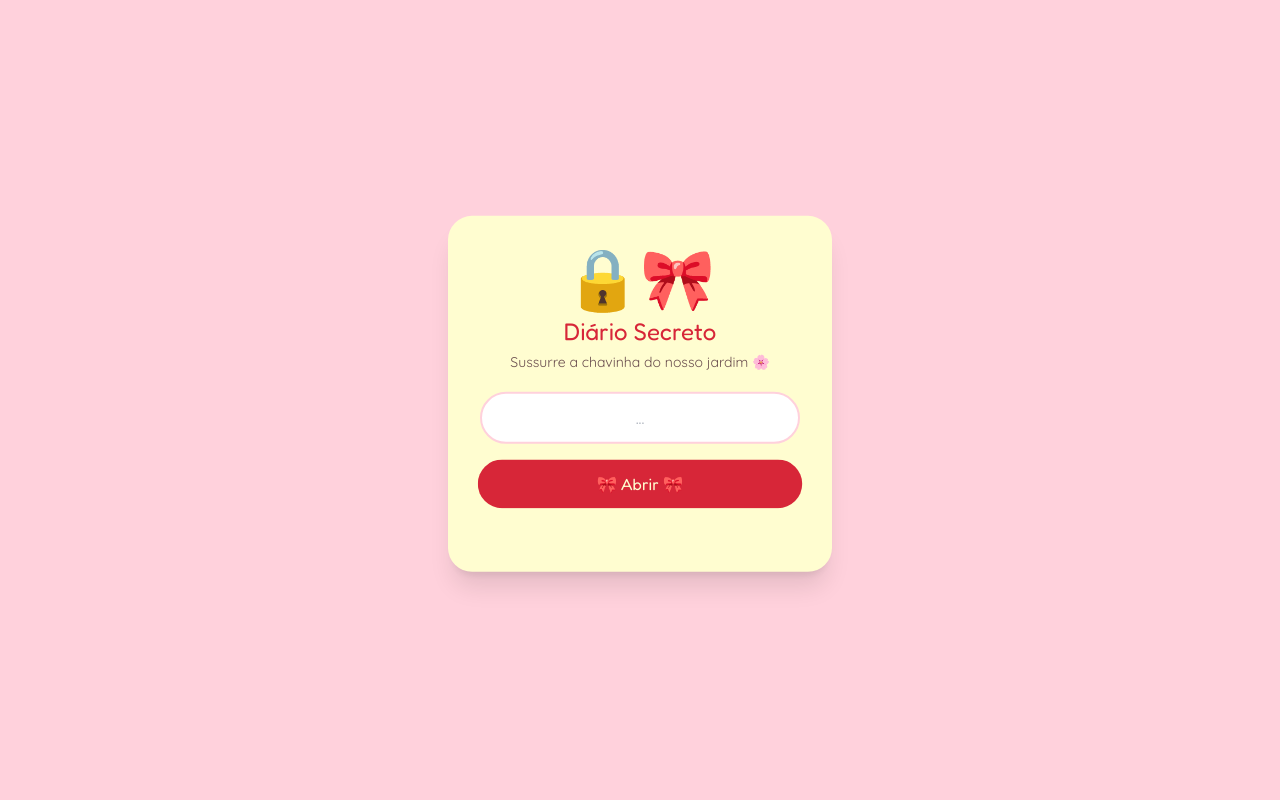
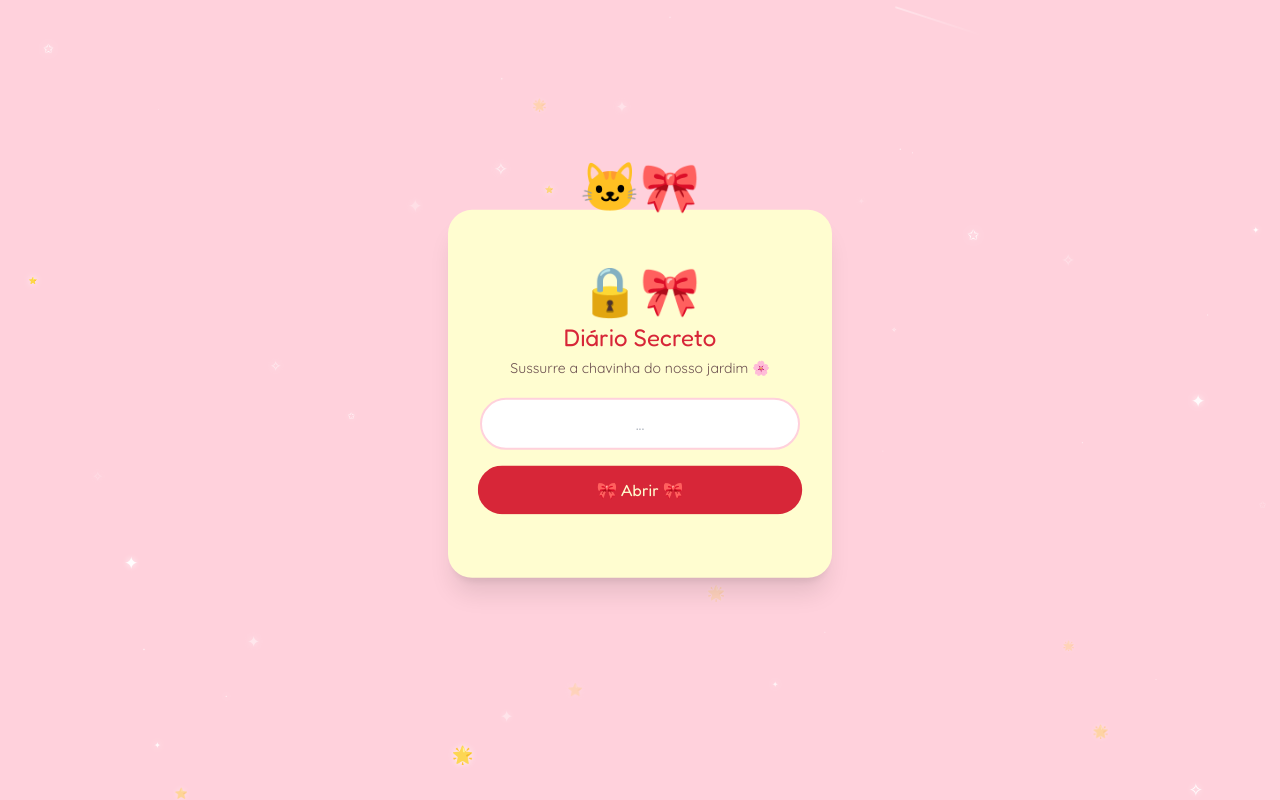
Before and after one commit to LowM1nt/nosso-cantinho, a website with bundled scripts: page index.html in a window 1280 px wide. Built offline with nearby package versions, Linux system fonts and the light colour scheme; files whose address does not match are found by name.

Commit message:
feat: starfield background, sleeping kitty over timer, Hello Kitty accents (graceful image fallback)

```diff
--- a/css/styles.css
+++ b/css/styles.css
@@ -11,6 +11,31 @@
 .anim-shake   { animation: shake 0.4s ease-in-out; }
 .anim-flip    { animation: pageflip 0.5s ease-in forwards; }
 
+/* --- fundo de estrelas --- */
+#starfield { position: fixed; inset: 0; z-index: 0; pointer-events: none; overflow: hidden; }
+.screen { position: relative; z-index: 1; }
+.star {
+  position: absolute; color: #fff; line-height: 1;
+  text-shadow: 0 0 6px rgba(255, 255, 255, 0.9);
+  animation: twinkle ease-in-out infinite, drift linear infinite;
+}
+@keyframes twinkle { 0%, 100% { opacity: 0.15; } 50% { opacity: 0.95; } }
+@keyframes drift   { from { transform: translateY(10px); } to { transform: translateY(-20px); } }
+.shooting-star {
+  position: absolute; left: -10%; width: 90px; height: 2px; border-radius: 9999px;
+  background: linear-gradient(90deg, rgba(255, 255, 255, 0.9), rgba(255, 255, 255, 0));
+  opacity: 0; transform: rotate(18deg);
+  animation: shoot 9s linear infinite;
+}
+@keyframes shoot {
+  0%   { left: -10%; top: 0; opacity: 0; }
+  6%   { opacity: 1; }
+  26%  { left: 110%; opacity: 0; }
+  100% { opacity: 0; }
+}
+
 @media (prefers-reduced-motion: reduce) {
   .anim-float, .anim-bounce, .anim-shimmer, .anim-shake, .anim-flip { animation: none !important; }
+  .star { animation: none !important; opacity: 0.6 !important; }
+  .shooting-star { display: none !important; }
 }
--- /dev/null
+++ b/js/effects/starfield.js
@@ -0,0 +1,32 @@
+// Camada de estrelinhas no fundo (atrás do conteúdo). Animação via CSS; respeita prefers-reduced-motion.
+export function installStarfield(doc = document, count = 45) {
+  if (doc.getElementById('starfield')) return;
+  const layer = doc.createElement('div');
+  layer.id = 'starfield';
+  layer.setAttribute('aria-hidden', 'true');
+
+  const glyphs = ['✦', '✧', '⭐', '🌟', '·', '✩'];
+  for (let i = 0; i < count; i++) {
+    const s = doc.createElement('span');
+    s.className = 'star';
+    s.textContent = glyphs[Math.floor(Math.random() * glyphs.length)];
+    s.style.left = `${Math.random() * 100}%`;
+    s.style.top = `${Math.random() * 100}%`;
+    s.style.fontSize = `${6 + Math.random() * 12}px`;
+    // duas animações: twinkle (opacidade) + drift (subir devagar)
+    s.style.animationDuration = `${3 + Math.random() * 4}s, ${12 + Math.random() * 12}s`;
+    s.style.animationDelay = `${Math.random() * 5}s, ${Math.random() * 8}s`;
+    layer.appendChild(s);
+  }
+
+  // algumas estrelas cadentes ocasionais
+  for (let i = 0; i < 3; i++) {
+    const sh = doc.createElement('span');
+    sh.className = 'shooting-star';
+    sh.style.top = `${5 + Math.random() * 40}%`;
+    sh.style.animationDelay = `${2 + i * 5 + Math.random() * 3}s`;
+    layer.appendChild(sh);
+  }
+
+  doc.body.appendChild(layer);
+}
--- a/js/main.js
+++ b/js/main.js
@@ -8,6 +8,8 @@ import { renderBloqueio } from './screens/bloqueio.js';
 import { renderEnigma } from './screens/enigma.js';
 import { renderCofre } from './screens/cofre.js';
 import { installCharmGuard } from './effects/charmGuard.js';
+import { installStarfield } from './effects/starfield.js';
+import { installImgFallback } from './ui-img.js';
 
 const storage = window.localStorage;
 // BYPASS-DEV: ?bypass na URL libera todas as fases (só pra teste). Remover depois.
@@ -59,6 +61,8 @@ function goEnigma(fase) {
 function goCofre() { renderCofre(state, persist); showScreen('screen-cofre'); }
 
 // Entry point: always start at Login.
+installImgFallback();   // habilita fallback de imagens antes de qualquer tela renderizar
+installStarfield();     // estrelinhas no fundo
 installCharmGuard();
 renderLogin(enterHub);
 showScreen('screen-login');
--- a/js/screens/bloqueio.js
+++ b/js/screens/bloqueio.js
@@ -1,4 +1,5 @@
 import { msUntilNextMidnightSP, formatHMS } from '../time-helpers.js';
+import { imgFb } from '../ui-img.js';
 
 let timer = null;
 
@@ -10,11 +11,17 @@ export function renderBloqueio(motivo, doc = document) {
     : 'A Kitty ainda está sonhando com esse dia 💤 Volte quando o sol nascer!';
   el.className = 'screen flex flex-col items-center justify-center min-h-screen p-6 text-center';
   el.innerHTML = `
-    <div class="text-7xl mb-3 anim-float">😴🌙⭐</div>
+    <div class="text-6xl mb-2 anim-float">🌙⭐✨</div>
     <h2 class="font-titulo text-2xl text-cereja mb-2">Hora do Soninho</h2>
-    <p class="max-w-xs mb-4">${msg}</p>
-    <div id="bloqueio-timer" class="font-titulo text-3xl bg-marfim rounded-2xl px-6 py-3 shadow">--:--:--</div>
-    <p class="text-xs mt-2">Próxima aventura à meia-noite 🎀</p>`;
+    <p class="max-w-xs mb-10">${msg}</p>
+    <div class="relative inline-block">
+      <div class="absolute -top-16 left-1/2 -translate-x-1/2 anim-float">
+        ${imgFb('img/kitty-sleeping.png', { alt: 'Hello Kitty dormindo', cls: 'w-24', fb: '😴🎀', fbCls: 'text-5xl' })}
+      </div>
+      <span class="absolute -top-7 -right-3 text-2xl anim-float">💤</span>
+      <div id="bloqueio-timer" class="font-titulo text-3xl bg-marfim rounded-2xl px-6 py-3 shadow">--:--:--</div>
+    </div>
+    <p class="text-xs mt-3">Próxima aventura à meia-noite 🎀</p>`;
 
   const out = doc.getElementById('bloqueio-timer');
   function tick() {
--- a/js/screens/hub.js
+++ b/js/screens/hub.js
@@ -1,3 +1,5 @@
+import { imgFb } from '../ui-img.js';
+
 const DIAS = [
   { fase: 1, key: 'terca',  nome: 'Terça',  emoji: '🍓' },
   { fase: 2, key: 'quarta', nome: 'Quarta', emoji: '🗺️' },
@@ -27,7 +29,10 @@ export function renderHub(state, faseHoje, onPickDay, doc = document) {
   }).join('');
 
   el.innerHTML = `
-    <h1 class="font-titulo text-2xl text-cereja text-center mb-1">Jardim dos Laços 🎀</h1>
+    <div class="flex items-center justify-center gap-2 mb-1">
+      ${imgFb('img/kitty.png', { alt: '', cls: 'w-10', fb: '🐱', fbCls: 'text-3xl' })}
+      <h1 class="font-titulo text-2xl text-cereja text-center">Jardim dos Laços 🎀</h1>
+    </div>
     <p class="text-center text-sm mb-5">Fragmentos: ${state.fragmentosColetados.join(' ') || '—'}</p>
     <div class="grid grid-cols-1 sm:grid-cols-5 gap-4 max-w-3xl mx-auto">${cards}</div>`;
 
--- a/js/screens/login.js
+++ b/js/screens/login.js
@@ -1,13 +1,17 @@
 import { CONFIG } from '../config.js';
 import { normalizeText } from '../normalize.js';
+import { imgFb } from '../ui-img.js';
 
 // onSuccess() is called after the page-flip animation completes.
 export function renderLogin(onSuccess, doc = document) {
   const el = doc.getElementById('screen-login');
   el.className = 'screen flex flex-col items-center justify-center min-h-screen p-6';
   el.innerHTML = `
-    <div id="login-card" class="bg-marfim rounded-3xl shadow-xl p-8 w-full max-w-sm text-center anim-float">
-      <div class="text-6xl mb-2">🔒🎀</div>
+    <div id="login-card" class="relative bg-marfim rounded-3xl shadow-xl p-8 w-full max-w-sm text-center anim-float">
+      <div class="absolute -top-12 left-1/2 -translate-x-1/2">
+        ${imgFb('img/kitty.png', { alt: 'Hello Kitty', cls: 'w-24 anim-float', fb: '🐱🎀', fbCls: 'text-5xl' })}
+      </div>
+      <div class="text-5xl mb-2 mt-6">🔒🎀</div>
       <h1 class="font-titulo text-2xl text-cereja mb-1">Diário Secreto</h1>
       <p class="text-sm mb-5">Sussurre a chavinha do nosso jardim 🌸</p>
       <input id="login-input" type="text" autocomplete="off" aria-label="senha do diário secreto"
--- /dev/null
+++ b/js/ui-img.js
@@ -0,0 +1,18 @@
+// <img> com fallback gracioso: se o arquivo não existir, vira um emoji no mesmo lugar.
+// (regra do presente: nunca quebrar a magia se uma imagem faltar)
+
+export function installImgFallback(win = window, doc = document) {
+  win.__imgFb = (el) => {
+    const s = doc.createElement('span');
+    s.className = el.getAttribute('data-fbcls') || '';
+    s.textContent = el.getAttribute('data-fb') || '🎀';
+    el.replaceWith(s);
+  };
+}
+
+// Retorna o HTML de uma imagem que, ao falhar, é trocada pelo emoji `fb`
+// (herdando as classes `fbCls`, pra ficar no mesmo lugar/tamanho).
+export function imgFb(src, { alt = '', cls = '', fb = '🎀', fbCls = '' } = {}) {
+  return `<img src="${src}" alt="${alt}" class="${cls}" data-fb="${fb}" data-fbcls="${fbCls}"`
+       + ` onerror="window.__imgFb(this)" />`;
+}
```
Also changed, not shown: img/README.md (added).
